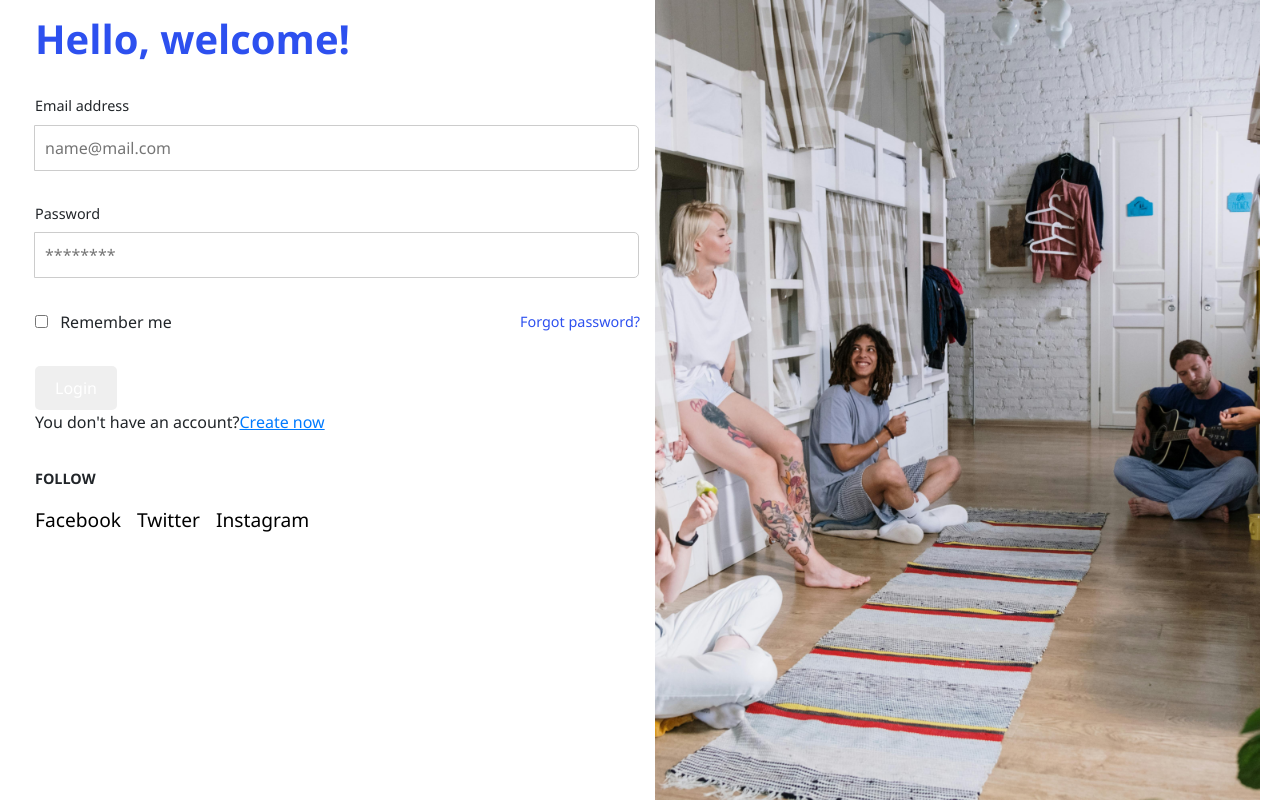
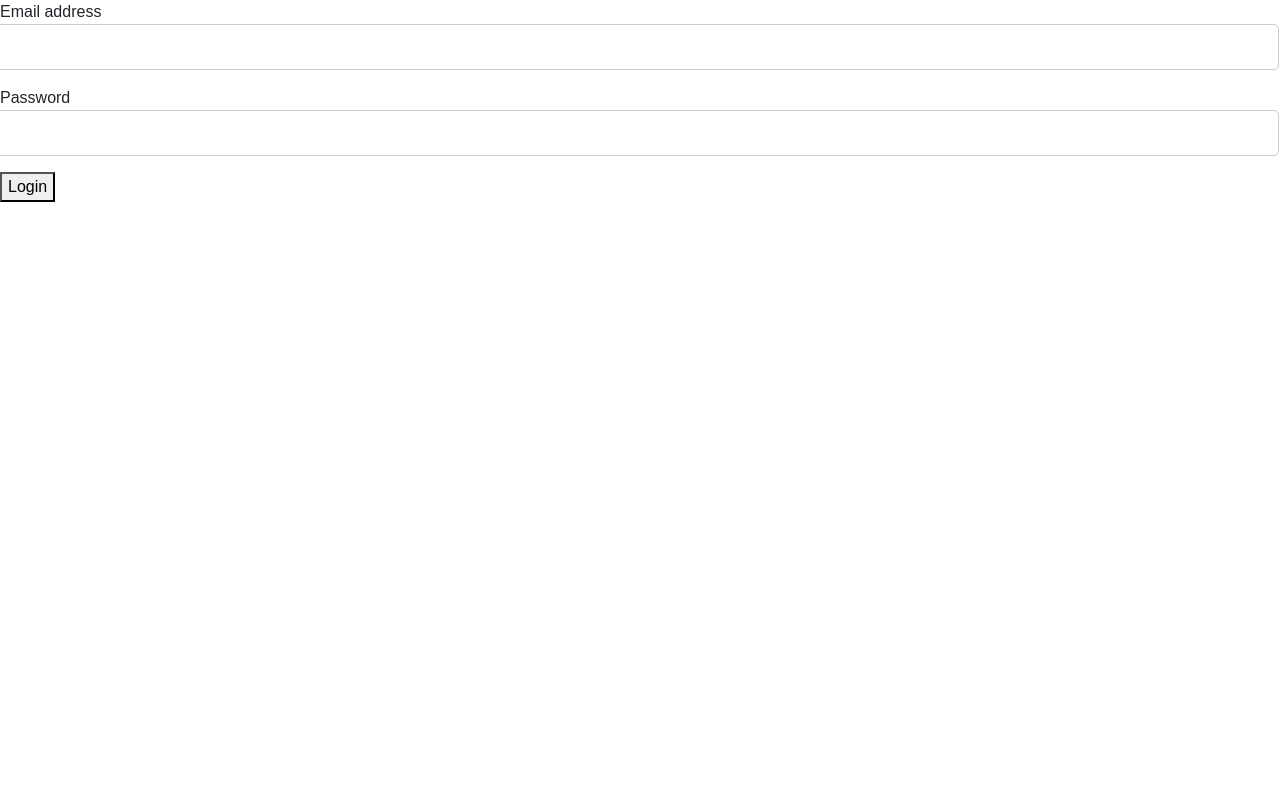
Before and after one commit to Albean12/dorm-vision, a React (Create React App) app: page /login in a window 1280 px wide. Built offline with nearby package versions, Linux system fonts and the light colour scheme.

Commit message:
connection

```diff
--- a/src/App.js
+++ b/src/App.js
@@ -13,9 +13,14 @@ function App() {
 
   useEffect(() => {
     const fetchUserRole = async () => {
-      const role = await authService.getUserRole();
-      setUserRole(role);
-      setLoading(false);
+      try {
+        const role = await authService.getUserRole();
+        setUserRole(role);
+      } catch (error) {
+        console.error("Failed to fetch user role:", error);
+      } finally {
+        setLoading(false);
+      }
     };
     fetchUserRole();
   }, []);
@@ -29,8 +34,24 @@ function App() {
       <Routes>
         <Route path="/" element={<HomePage />} />
         <Route path="/login" element={<LoginPage setUserRole={setUserRole} />} />
-        <Route path="/admin" element={userRole === 'admin' ? <AdminDashboard /> : <Navigate to="/login" />} />
-        <Route path="/tenant" element={userRole === 'tenant' ? <TenantDashboard /> : <Navigate to="/login" />} />
+
+        {/* Route for Admin Dashboard */}
+        <Route
+          path="/admin"
+          element={
+            userRole === 'admin' ? <AdminDashboard /> : <Navigate to="/login" />
+          }
+        />
+
+        {/* Route for Tenant Dashboard */}
+        <Route
+          path="/tenant"
+          element={
+            userRole === 'tenant' ? <TenantDashboard /> : <Navigate to="/login" />
+          }
+        />
+
+        {/* Fallback Route */}
         <Route path="*" element={<Navigate to="/" />} />
       </Routes>
     </Router>
--- a/src/components/Login.js
+++ b/src/components/Login.js
@@ -1,63 +1,50 @@
 import React, { useState } from 'react';
-import { Link, useNavigate } from 'react-router-dom';
-import './Login.css';
-import CreateAccountModal from './CreateAccount';
+import { useNavigate } from 'react-router-dom';
 import authService from '../services/authService';
 
 const Login = () => {
     const navigate = useNavigate();
-  const [isCreateAccountOpen, setCreateAccountOpen] = useState(false);
     const [email, setEmail] = useState('');
     const [password, setPassword] = useState('');
     const [error, setError] = useState('');
-  const [loading, setLoading] = useState(false); // State for loading spinner
-  const [rememberMe, setRememberMe] = useState(false); // State for "Remember me"
-
-  const openCreateAccountModal = () => setCreateAccountOpen(true);
-  const closeCreateAccountModal = () => setCreateAccountOpen(false);
+    const [loading, setLoading] = useState(false);
 
     const handleLogin = async (e) => {
         e.preventDefault();
         setError('');
-    setLoading(true); // Show loading spinner
+        setLoading(true);
+
         try {
+            // Attempt login
             const response = await authService.login(email, password);
 
-      // Check role and navigate accordingly
+            // Redirect based on role
             if (response.role === 'admin') {
-        navigate('/admin');
+                navigate('/admin-dashboard');
             } else if (response.role === 'tenant') {
-        navigate('/tenant');
+                navigate('/tenant-dashboard');
+            } else {
+                setError('Invalid role'); // In case of any unexpected role
             }
         } catch (error) {
             console.error("Login error:", error);
             setError('Login failed. Please check your credentials.');
         } finally {
-      setLoading(false); // Hide loading spinner
+            setLoading(false);
         }
     };
 
     return (
         <div className="login-page">
-      {/* Navbar Component could be added here if necessary */}
-
-      {/* Left Section */}
-      <div className="login-left">
-        <h1 className="welcome-text">Hello, welcome!</h1>
-
-        {/* Login Form */}
-        <form className="login-form" onSubmit={handleLogin} aria-label="Login form">
+            <form className="login-form" onSubmit={handleLogin}>
                 <div className="input-group">
                     <label htmlFor="email">Email address</label>
                     <input
                         type="email"
                         id="email"
-              name="email"
-              placeholder="name@mail.com"
-              required
                         value={email}
                         onChange={(e) => setEmail(e.target.value)}
-              aria-required="true"
+                        required
                     />
                 </div>
                 <div className="input-group">
@@ -65,70 +52,16 @@ const Login = () => {
                     <input
                         type="password"
                         id="password"
-              name="password"
-              placeholder="********"
-              required
                         value={password}
                         onChange={(e) => setPassword(e.target.value)}
-              aria-required="true"
+                        required
                     />
                 </div>
-
-          {/* Display error message with aria-live for screen readers */}
-          {error && (
-            <div className="error-message" aria-live="assertive">
-              {error}
-            </div>
-          )}
-
-          <div className="form-options">
-            <label className="remember-me">
-              <input
-                type="checkbox"
-                checked={rememberMe}
-                onChange={(e) => setRememberMe(e.target.checked)}
-              /> Remember me
-            </label>
-            <Link to="/forgot-password" className="forgot-password-link">Forgot password?</Link>
-          </div>
-          <div className="button-group">
-            <button
-              type="submit"
-              className="login-button"
-              disabled={loading} // Disable button during loading
-            >
+                {error && <div className="error-message">{error}</div>}
+                <button type="submit" disabled={loading}>
                     {loading ? 'Logging in...' : 'Login'}
                 </button>
-          </div>
             </form>
-
-        {/* Link for users without accounts */}
-        <div className="create-account">
-          <span>
-            You don't have an account?
-            <span className="create-account-link" onClick={openCreateAccountModal}>
-              Create now
-            </span>
-          </span>
-        </div>
-
-        <div className="social-links">
-          <span>FOLLOW</span>
-          <div className="social-icons">
-            <a href="https://facebook.com" target="_blank" rel="noopener noreferrer">Facebook</a>
-            <a href="https://twitter.com" target="_blank" rel="noopener noreferrer">Twitter</a>
-            <a href="https://instagram.com" target="_blank" rel="noopener noreferrer">Instagram</a>
-          </div>
-        </div>
-      </div>
-
-      {/* Right Section */}
-      <div className="login-right">
-        {/* Background image will be applied in CSS */}
-      </div>
-
-      {/* Modal for Create Account */}
-      <CreateAccountModal isOpen={isCreateAccountOpen} onClose={closeCreateAccountModal} />
         </div>
     );
 };
--- a/src/services/authService.js
+++ b/src/services/authService.js
@@ -1,17 +1,16 @@
-// src/services/authService.js
 import axios from 'axios';
 
 const API_URL = 'http://localhost:8000/api';
 
-const login = (email, password) => {
-    return axios.post(`${API_URL}/login`, { email, password })
-        .then(response => {
-            if (response.data.token) {
-                localStorage.setItem('token', response.data.token);
-                localStorage.setItem('role', response.data.role);
-            }
-            return response.data;
-        });
+const login = async (email, password) => {
+    const response = await axios.post(`${API_URL}/login`, { email, password });
+
+    if (response.data.token) {
+        localStorage.setItem('token', response.data.token);
+        localStorage.setItem('role', response.data.role); // Store role in localStorage
+    }
+
+    return response.data;
 };
 
 const logout = () => {
@@ -19,18 +18,7 @@ const logout = () => {
     localStorage.removeItem('role');
 };
 
-const getUserRole = async () => {
-    const token = localStorage.getItem('token');
-    if (!token) return null;
-
-    const response = await axios.get(`${API_URL}/user-role`, {
-        headers: { Authorization: `Bearer ${token}` },
-    });
-    return response.data.role;
-};
-
 export default {
     login,
     logout,
-    getUserRole,
 };
```
Also changed, not shown: src/components/Protectedroute.js (added, +15 -0 lines). Lines whose indentation alone changed are shown as unchanged.
